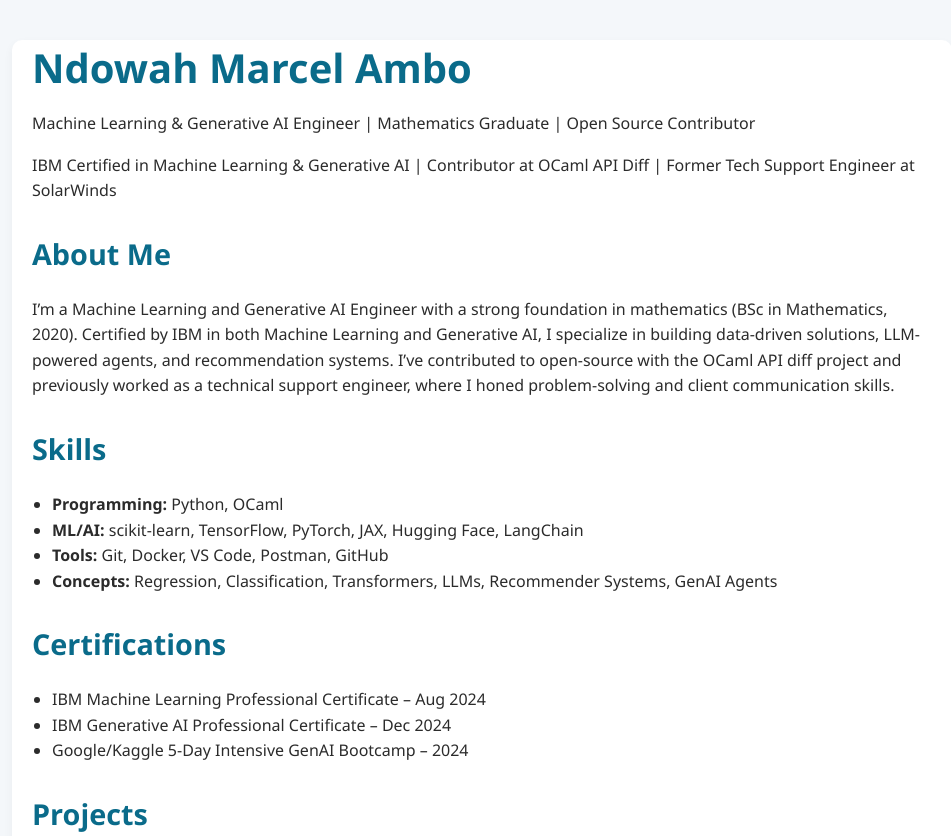
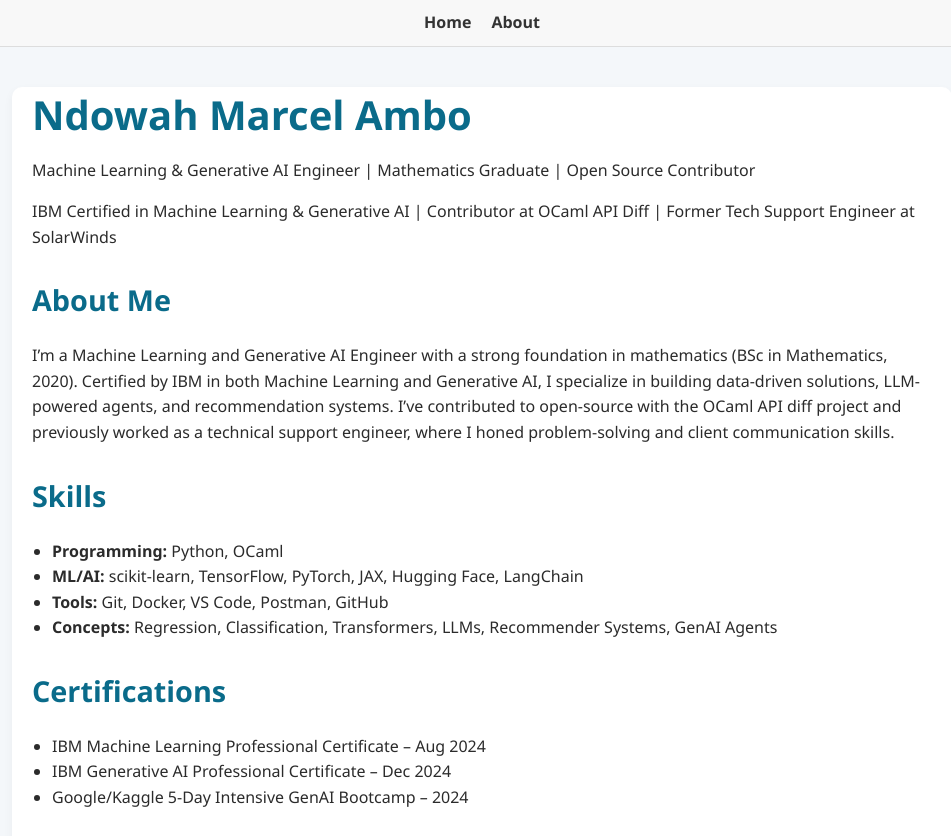
Before and after one commit to marcndo/portfolio, a plain HTML site: page index.html in a window 1280 px wide. Shown: the top 836 px of the page, without its empty margins (158-1109 px from the left). Drawn offline with Linux system fonts and the light colour scheme.

Commit message:
Add about page

```diff
--- a/index.html
+++ b/index.html
@@ -7,6 +7,12 @@
     <link rel="stylesheet" href="style.css" />
   </head>
   <body>
+  <nav>
+  <ul>
+    <li><a href="index.html">Home</a></li>
+    <li><a href="about.html">About</a></li>
+  </ul>
+</nav>
     <div class="container">
       <h1>Ndowah Marcel Ambo</h1>
       <p>Machine Learning & Generative AI Engineer | Mathematics Graduate | Open Source Contributor</p>
--- a/style.css
+++ b/style.css
@@ -46,3 +46,32 @@
   a:hover {
     text-decoration: underline;
   }
+
+  nav {
+  background-color: #f8f8f8;
+  padding: 10px 0;
+  border-bottom: 1px solid #ddd;
+}
+
+nav ul {
+  list-style: none;
+  display: flex;
+  gap: 20px;
+  justify-content: center;
+  margin: 0;
+  padding: 0;
+}
+
+nav li {
+  display: inline;
+}
+
+nav a {
+  text-decoration: none;
+  color: #333;
+  font-weight: bold;
+}
+
+nav a:hover {
+  color: #007acc;
+}
```
Also changed, not shown: about.html (added, +13 -0 lines).
